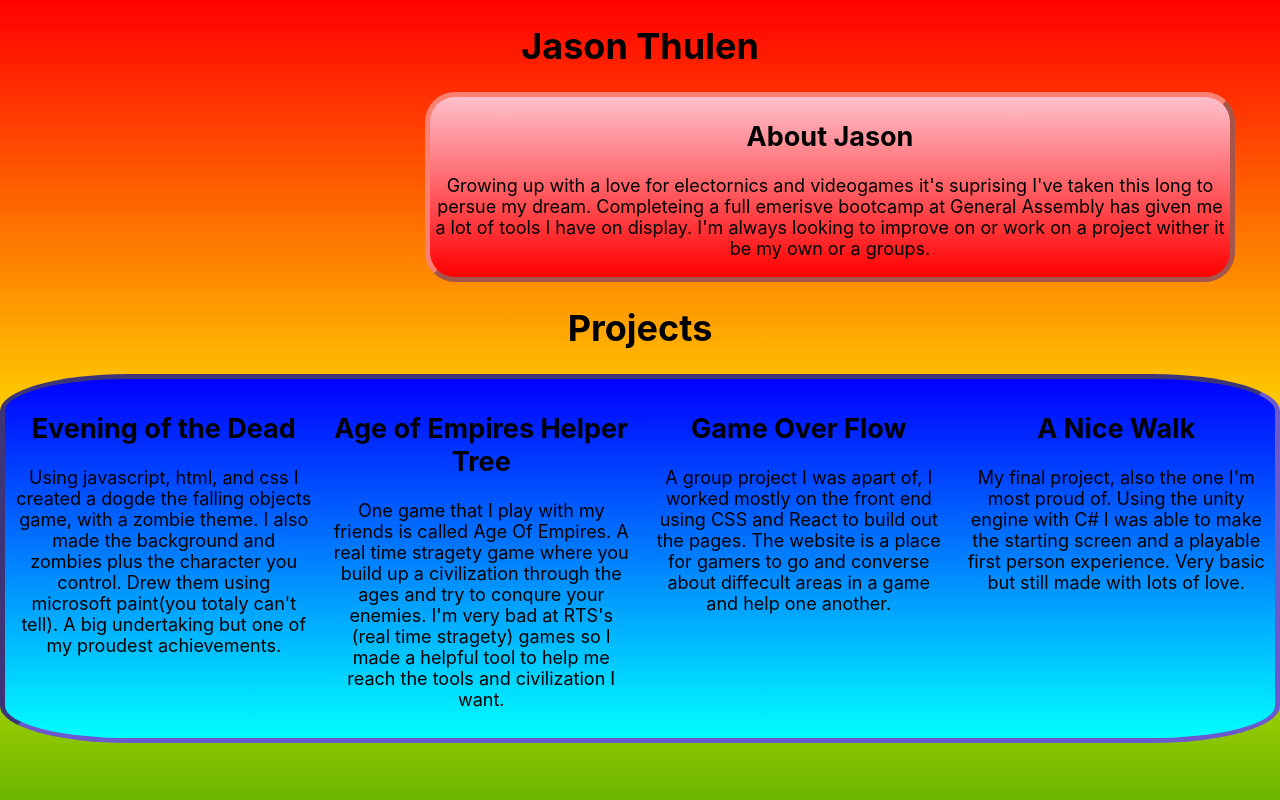
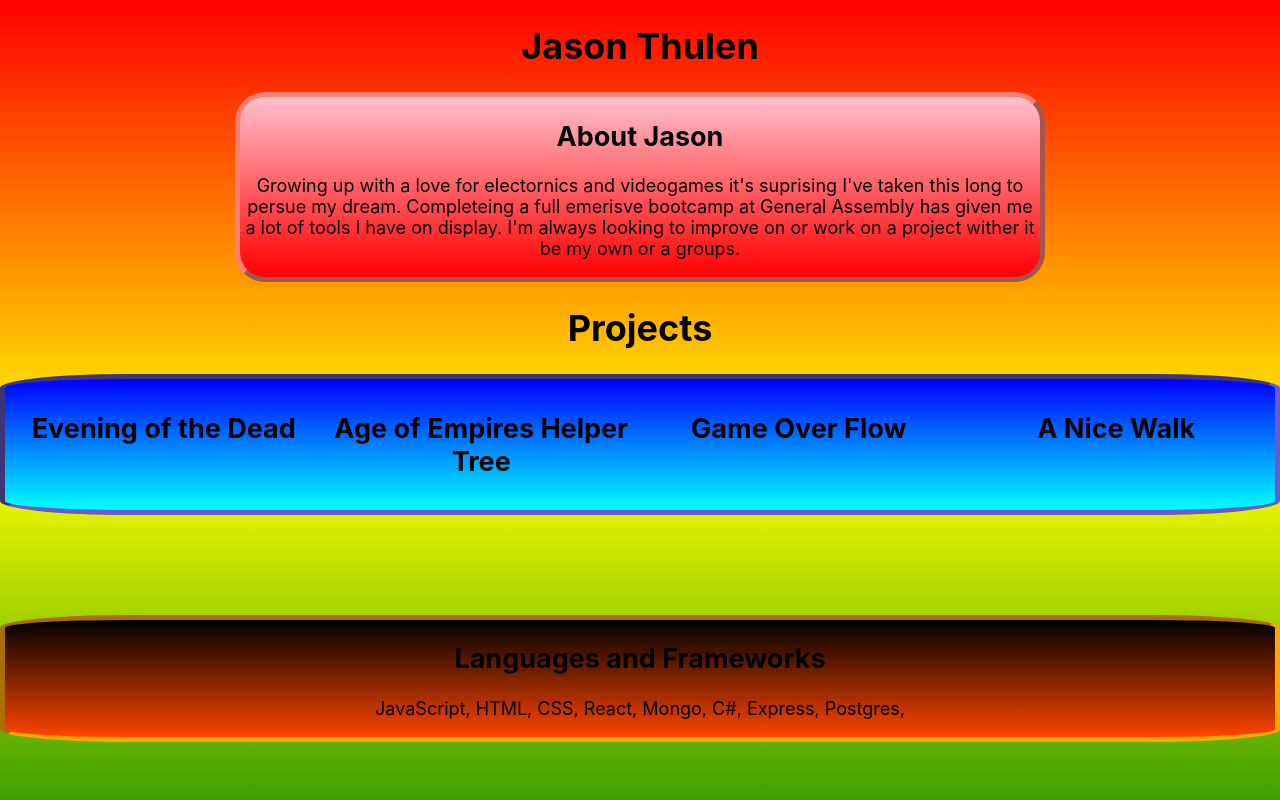
Before and after one commit to jaysun025/portfolio, a React (Create React App) app: page / in a window 1280 px wide. Shown: the top 800 px of the page. Built offline with nearby package versions, Linux system fonts and the light colour scheme.

Commit message:
added hard skills

```diff
--- a/src/App.js
+++ b/src/App.js
@@ -1,12 +1,14 @@
 import logo from './logo.svg';
 import './home.css';
+// import { BrowserRouter as Router, Route } from 'react-router-dom'
+
+
+
 
 function App() {
   return (
     <div className = 'background'>
-    <header>
       <h1>Jason Thulen</h1>
-    </header>
         <div className = 'aboutMe'>
           <h2>About Jason</h2>
           <p className = 'aboutMeText'>
@@ -20,36 +22,23 @@ function App() {
         <div className = 'projects'>
           <div className = 'zombies'>
             <h2>Evening of the Dead</h2>
-          <p>
-              Using javascript, html, and css I created a dogde the falling objects game, with a zombie theme.
-              I also made the background and zombies plus the character you control. Drew them using microsoft
-              paint(you totaly can't tell). A big undertaking but one of my proudest achievements.
-          </p>
+              <div className = 'zomDrop'>
+              </div>
           </div>
           <div className = 'ageOfEmpiresTwo'>
             <h2>Age of Empires Helper Tree</h2>
-          <p>
-              One game that I play with my friends is called Age Of Empires. A real time stragety game where
-              you build up a civilization through the ages and try to conqure your enemies.
-              I'm very bad at RTS's (real time stragety) games so I made a helpful tool to help
-              me reach the tools and civilization I want.
-          </p>
           </div>
-    <div className = 'project-three'>
+          <div className = 'game-overflow'>
             <h2>Game Over Flow</h2>
-          <p>
-            A group project I was apart of, I worked mostly on the front end using CSS and
-            React to build out the pages. The website is a place for gamers to go and
-            converse about diffecult areas in a game and help one another.
-          </p>
           </div>
-    <div className = 'project-four'>
+          <div className = 'a-nice-walk'>
             <h2>A Nice Walk</h2>
-          <p>
-            My final project, also the one I'm most proud of. Using the unity engine
-            with C# I was able to make the starting screen and a playable first person
-            experience. Very basic but still made with lots of love.
-           </p>
+          </div>
+    </div>
+          <div className = 'languages-frameworks'>
+            <h2>Languages and Frameworks</h2>
+              <div className = 'learnered'>
+                <p>JavaScript, HTML, CSS, React, Mongo, C#, Express, Postgres, </p>
               </div>
           </div>
     <footer>
--- a/src/home.css
+++ b/src/home.css
@@ -7,8 +7,10 @@ html {
 }
 
 .aboutMe {
+    text-align: center;
     width: 800px;
-    margin-left: 425px;
+    margin-left: auto;
+    margin-right: auto;
     border: outset salmon 5px;
     border-radius: 30px;
     background-image: linear-gradient(pink, red);
@@ -27,6 +29,38 @@ html {
     margin: 10px;
 }
 
+.pageTop {
+    background-color: black;
+    color: red;
+    padding: 10px;
+    font-size: 30px;
+}
+
+.languages-frameworks {
+    border: inset orange 5px;
+    border-radius: 10%;
+    background-image: linear-gradient(black, orangered);
+    position: relative;
+    top: 100px;
+}
+
+.zomDrop {
+    display: none;
+    position: absolute;
+    background-color: slateblue;
+    min-width: 160px;
+    box-shadow: 0px 8px 16px rgba(0, 0, 0, 0, 0.2);
+    z-index: 1;
+}
+
+div.zombies.hover .zomDrop {
+    display: block;
+}
+
+div.zombies.hover .zomDrop {
+    background-color: green;
+}
+
 footer {
     color: black;
     font-size: 20px;
```
Also changed, not shown: src/components/pages/about.js (added, +13 -0 lines), src/components/pages/projects.js (added, +13 -0 lines), src/components/partials/header.js (added, +18 -0 lines). Lines whose indentation alone changed are shown as unchanged.
